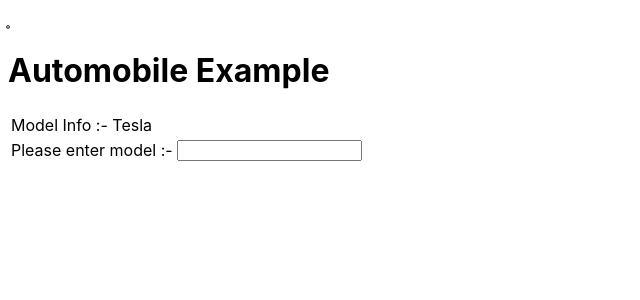
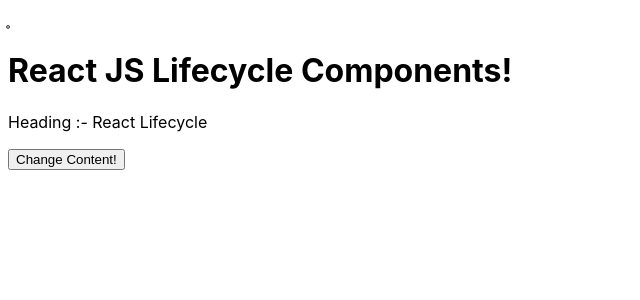
Before and after one commit to raghavendramj/NS_Rosalind_MERN, a React (Create React App) app in the folder ReactJS/newton-react-app/: page / in a window 1280 px wide. Shown: the top 300 px of the page, without its empty margins (0-640 px from the left). Built offline with nearby package versions, Linux system fonts and the light colour scheme.

Commit message:
lifecyclemethods implementation

```diff
--- a/ReactJS/newton-react-app/src/App.js
+++ b/ReactJS/newton-react-app/src/App.js
@@ -8,6 +8,7 @@ import Counter from "./components/counter";
 import Garage from "./components/garage";
 import Employee from "./components/employee";
 import AutoMobile from "./components/automobile";
+import LifeCycleMethods from "./components/lifecyclemethods";
 
 function App() {
   return (
@@ -19,7 +20,8 @@ function App() {
       {/* <Counter /> */}
       {/* <Garage /> */}
       {/* <Employee name="Siman" propArray={[6, 7, 8, 9]} booleanVal={true} email="raghav@gmail.com"/> */}
-      <AutoMobile />
+      {/* <AutoMobile /> */}
+      <LifeCycleMethods />
     </React.Fragment>
   );
 }
--- /dev/null
+++ b/ReactJS/newton-react-app/src/components/lifecyclemethods.jsx
@@ -0,0 +1,49 @@
+import React, { Component } from 'react';
+
+
+class LifeCycleMethods extends React.Component {
+    constructor(props) {
+        super(props);
+        this.state = { title: 'React Lifecycle' }
+        this.changeState = this.changeState.bind(this);
+    }
+    render() {
+        return (
+            <div>
+                <h1>React JS Lifecycle Components!</h1>
+                <p>Heading :- {this.state.title}</p>
+                <button onClick={this.changeState}> Change Content!</button>
+            </div>
+
+        );
+    }
+
+    componentWillMount() {
+        console.log('Component Will MOUNT!')
+    }
+    componentDidMount() {
+        console.log('Component Did MOUNT!')
+    }
+
+    changeState() {
+        this.setState({ title: "Learning React Life Cycle!" });
+    }
+
+    componentWillReceiveProps(newProps) {
+        console.log('Component Will Recieve Props!')
+    }
+    shouldComponentUpdate(newProps, newState) {
+        return true;
+    }
+    componentWillUpdate(nextProps, nextState) {
+        console.log('Component Will UPDATE!');
+    }
+    componentDidUpdate(prevProps, prevState) {
+        console.log('Component Did UPDATE!')
+    }
+    componentWillUnmount() {
+        console.log('Component Will UNMOUNT!')
+    }
+}
+
+export default LifeCycleMethods;
```
Also changed, not shown: 1 other file (tests, documents, lock files or other folders).
